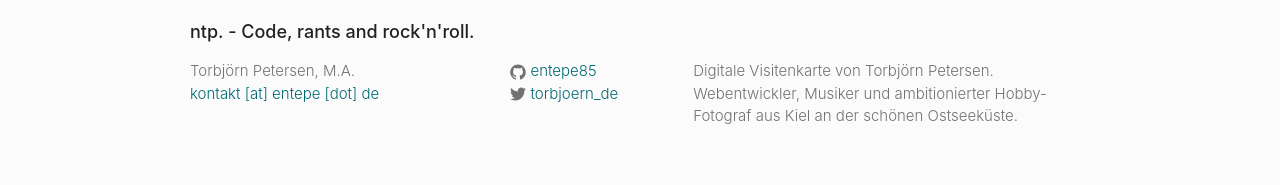
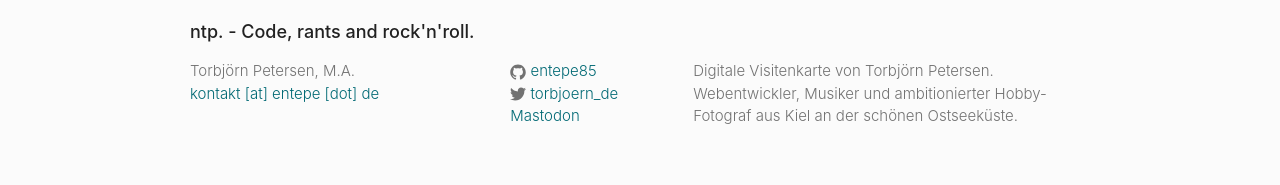
Before and after one commit to entepe85/entepe-2017, a Jekyll site: the page built from index.html, in a window 1280 px wide. Shown: the part 870-1055 px from the top of the page. Built offline with Jekyll 4.4.1, drawn with Linux system fonts in a browser that asks for light colours.

Commit message:
Update footer.html

```diff
--- a/_includes/footer.html
+++ b/_includes/footer.html
@@ -54,6 +54,9 @@
             </a>
           </li>
           {% endif %}
+          <li>
+            <a rel="me" href="https://troet.cafe/@BroChiMinh">Mastodon</a>
+          </li>
         </ul>
       </div>
 
```
